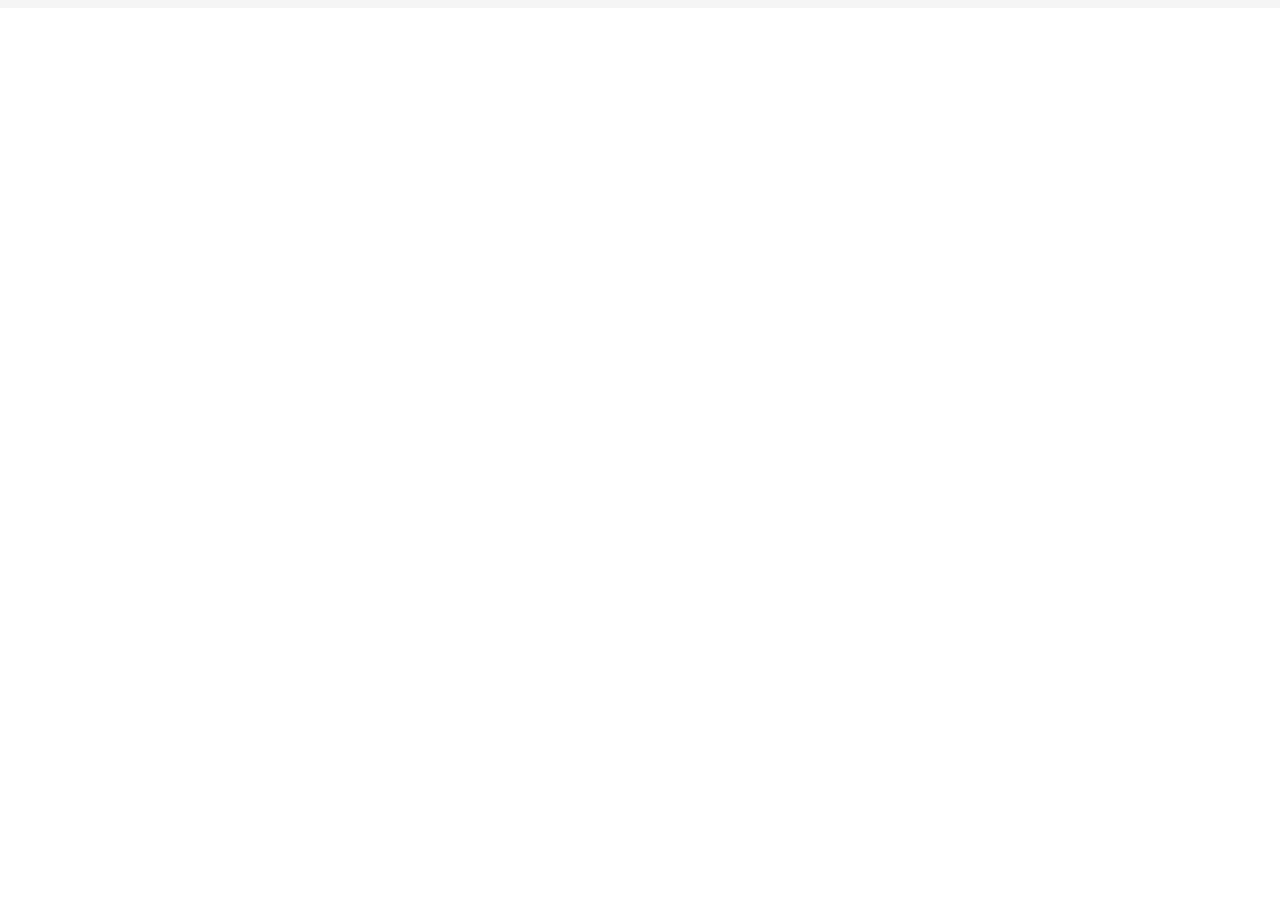
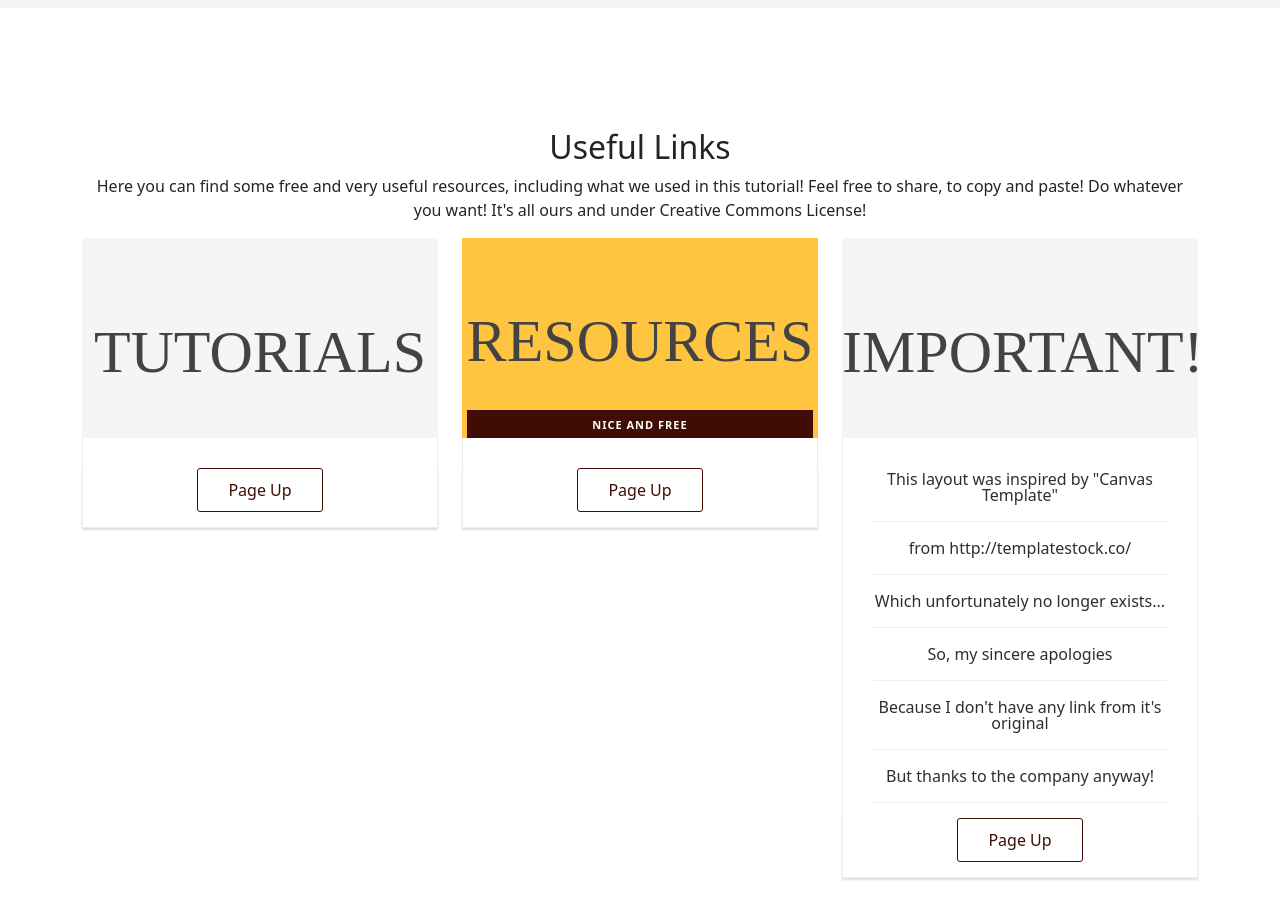
Before and after one commit to sitedoed/react-spa-tutorial, a React (Create React App) app: page / in a window 1280 px wide. Shown: the part 2740-3658 px from the top of the page. Before the commit the page ends 2748 px from the top, so only its background shows below. Built offline with nearby package versions, Linux system fonts and the light colour scheme.

Commit message:
CSS UsefulLinks

```diff
--- a/src/App.js
+++ b/src/App.js
@@ -3,6 +3,7 @@ import './App.css';
 import GetStarted from './components/GetStarted';
 import Header from './components/Header';
 import MainNav from './components/MainNav';
+import UsefulLinks from './components/UsefulLinks';
 import WhyReact from './components/WhyReact';
 
 function App() {
@@ -12,6 +13,7 @@ function App() {
       <Header/>
       <WhyReact />
       <GetStarted />
+      <UsefulLinks />
     </div>
   );
 }
--- /dev/null
+++ b/src/components/LinksLIstOne.jsx
@@ -0,0 +1,29 @@
+import React from 'react';
+
+export default function LinksLIstOne() {
+  return (
+    <div className="col-xs-12 col-sm-12 col-md-12 col-xl-4 wow fadeInLeft animated">
+      <div className="links-list-wrapper ">
+        <div className="links-list">
+          <div className="value-box">
+            <div className="value-box-content">
+              <span className="value">
+                <i></i>
+                <span className="number">TUTORIALS</span>
+              </span>
+              <span className="month invisible"></span>
+            </div>
+          </div>
+          <div className="content-box">
+            <ul></ul>
+          </div>
+          <div className="page-up">
+            <a href="#top">
+              <span>Page Up</span>
+            </a>
+          </div>
+        </div>
+      </div>
+    </div>
+  )
+}
--- /dev/null
+++ b/src/components/LinksListThree.jsx
@@ -0,0 +1,36 @@
+import React from 'react';
+
+export default function LinksListThree() {
+  return (
+    <div className="col-xs-12 col-sm-12 col-md-12 col-xl-4 wow zoomIn animated">
+      <div className="links-list-wrapper ">
+        <div className="links-list">
+          <div className="value-box">
+            <div className="value-box-content">
+              <span className="value">
+                <span className="number">IMPORTANT!</span>
+              </span>
+              <span className="month invisible"></span>
+            </div>
+          </div>
+
+          <div className="content-box">
+            <ul>
+              <li>This layout was inspired by "Canvas Template"</li>
+              <li>from http://templatestock.co/</li>
+              <li>Which unfortunately no longer exists...</li>
+              <li> So, my sincere apologies</li>
+              <li> Because I don't have any link from it's original</li>
+              <li>But thanks to the company anyway!</li>
+            </ul>
+          </div>
+          <div className="page-up">
+            <a href="#top">
+              <span>Page Up</span>
+            </a>
+          </div>
+        </div>
+      </div>
+    </div>
+  )
+}
--- /dev/null
+++ b/src/components/LinksListTwo.jsx
@@ -0,0 +1,30 @@
+import React from 'react';
+
+export default function LinksListTwo() {
+  return (
+    <div className="col-xs-12 col-sm-12 col-md-12 col-xl-4 wow zoomIn animated">
+      <div className="links-list-wrapper ">
+        <div className="links-list standard">
+          <div className="value-box">
+            <div className="value-box-content">
+              <span className="value">
+                <i></i>
+                <span className="number"> RESOURCES </span>
+              </span>
+              <span className="month">Nice And Free</span>
+            </div>
+          </div>
+
+          <div className="content-box">
+            <ul></ul>
+          </div>
+          <div className="page-up">
+            <a href="#top">
+              <span>Page Up</span>
+            </a>
+          </div>
+        </div>
+      </div>
+    </div>
+  )
+}
--- /dev/null
+++ b/src/components/UsefulLinks.css
@@ -0,0 +1,163 @@
+#usefulLinks
+{
+     padding: 120px 0 ;
+     width: 100%;
+     position:relative;
+}
+/*-------- links-list --------------*/
+.links-list-wrapper .links-list-title {
+     background: rgba(0, 0, 0, 0) none repeat scroll 0 0;
+     border-color: #ededed #ededed #ededed;
+     border-image: none;
+     border-style: solid solid none;
+     border-width: 1px 1px medium;
+     font-weight: normal;
+     line-height: 0;
+     margin: 0;
+     padding: 1.3em 1em;
+     text-align: center;
+    box-shadow: 0 -2px 2px #F5F5F5;
+    -webket-box-shadow: 0 -2px 2px #F5F5F5;
+    -moz-box-shadow: 0 -2px 2px #F5F5F5;
+    font-family: "Oswald";
+ }
+ .links-list-wrapper .value-box {
+     background: #f5f5f5 none repeat scroll 0 0;
+     color: #434343;
+     cursor: default;
+     height: 200px;
+     line-height: 200px;
+     text-align: center;
+ }
+ .links-list-wrapper .value-box .value-box-content {
+     display: inline-block;
+     line-height: 1;
+     vertical-align: bottom;
+ }
+ .links-list-wrapper .value-box .value {
+     display: inline-block;
+     font-size: 60px;
+     line-height: 38px;
+     position: relative;
+     vertical-align: top;
+    font-family: "Oswald";
+ }
+ .links-list-wrapper .value-box .meta {
+     background: #ddd none repeat scroll 0 0;
+     border-radius: 0;
+     color: #afdcd3;
+     display: block;
+     font-size: 11px;
+     font-weight: bold;
+     height: auto;
+     letter-spacing: 1px;
+     line-height: 1em;
+     margin: 50px auto 0;
+     padding: 0.8em 0.5em;
+     text-transform: uppercase;
+ }
+ .links-list-wrapper .links-list .content-box {
+     border-color: #ededed;
+     border-image: none;
+     border-style: solid;
+     border-width: 0 1px;
+     color: #6e6e6e;
+     padding: 15px 30px;
+ }
+ .links-list-wrapper .links-list .content-box ul {
+     list-style: outside none none;
+     margin: 0;
+     padding: 0;
+ }
+ .links-list-wrapper .links-list .content-box ul li {
+     border-bottom: 1px solid #ededed;
+     color: #2b2f34;
+     line-height: 1em;
+     padding: 18px 0;
+     text-align: center;
+ }
+ .links-list-wrapper .links-list .page-up {
+     border-color: #ededed #ededed #ededed;
+     border-image: none;
+     border-style: none solid solid;
+     border-width: 0 1px 1px;
+     padding: 10px 10px 25px;
+     text-align: center;
+     box-shadow: 0 2px 2px #ddd;
+     -webket-box-shadow: 0 2px 2px #ddd;
+      -moz-box-shadow: 0 2px 2px #ddd;
+ }
+ .links-list-wrapper {
+     margin-bottom: 50px;
+ }
+ .links-list-wrapper .value-box .month {
+     background: #410c05 none repeat scroll 0 0;
+     border-radius: 0;
+     color: #fff;
+     display: block;
+     font-size: 11px;
+     font-weight: bold;
+     height: auto;
+     letter-spacing: 1px;
+     line-height: 1em;
+     margin: 50px auto 0;
+     padding: 0.8em 0.5em;
+     text-transform: uppercase;
+ }
+ .standard .value-box {
+     background: #FFC440 none repeat scroll 0 0;
+     position: relative;
+ }
+ .standard .value-box::before {
+     color: #ddd;
+     font-size: 34px;
+     font-style: normal;
+     left: 50%;
+     line-height: normal;
+     margin-left: -17px;
+     position: absolute;
+     top: 25px;
+     z-index: 1;
+ }
+ .page-up a {
+     border: 1px solid;
+     border-radius: 3px;
+     color: #410c05;
+     padding: 10px 0;
+     text-decoration: none;
+     position:relative;
+ }
+ .page-up a::after {
+     background: #fff none repeat scroll 0 0;
+     bottom: 0;
+     content: "";
+     height: 0;
+     left: 0;
+     position: absolute;
+     transition: all 0.3s ease 0s;
+     width: 100%;
+     z-index: -1;
+ }
+ .page-up a:hover::after {
+     background: #410c05 none repeat scroll 0 0;
+     bottom: 0;
+     content: "";
+     height: 100%;
+     left: 0;
+     position: absolute;
+     color:#fff;
+     transition: all 0.3s ease 0s;
+     width: 100%;
+     z-index: -1;
+ }
+ .page-up a span
+ {
+     position:relative;
+     z-index:999;
+     padding: 10px 30px;
+     width:100%;
+ }
+ .page-up a span:hover
+ {
+     color:#fff;
+ }
--- /dev/null
+++ b/src/components/UsefulLinks.jsx
@@ -0,0 +1,35 @@
+import React from 'react';
+import './UsefulLinks.css';
+import LinksLIstOne from './LinksLIstOne';
+import LinksListTwo from './LinksListTwo';
+import LinksListThree from './LinksListThree';
+
+export default function UsefulLinks() {
+  return (
+    <div>
+      <section id="usefulLinks" className="">
+        <div className="container">
+          <div className="row">
+            <div
+              className="col-xs-12 col-sm-12 col-md-12 wow zoomIn animated headding"
+              data-wow-delay=".1s"
+            >
+              <h2>
+                Useful <span>Links</span>
+              </h2>
+              <p>
+              Here you can find some free and very useful resources,
+              including what we used in this tutorial!
+              Feel free to share, to copy and paste! Do whatever you want!
+              It's all ours and under Creative Commons License!
+              </p>
+            </div>
+            <LinksLIstOne />
+            <LinksListTwo />
+            <LinksListThree />
+          </div>
+        </div>
+      </section>
+    </div>
+  )
+}
```
